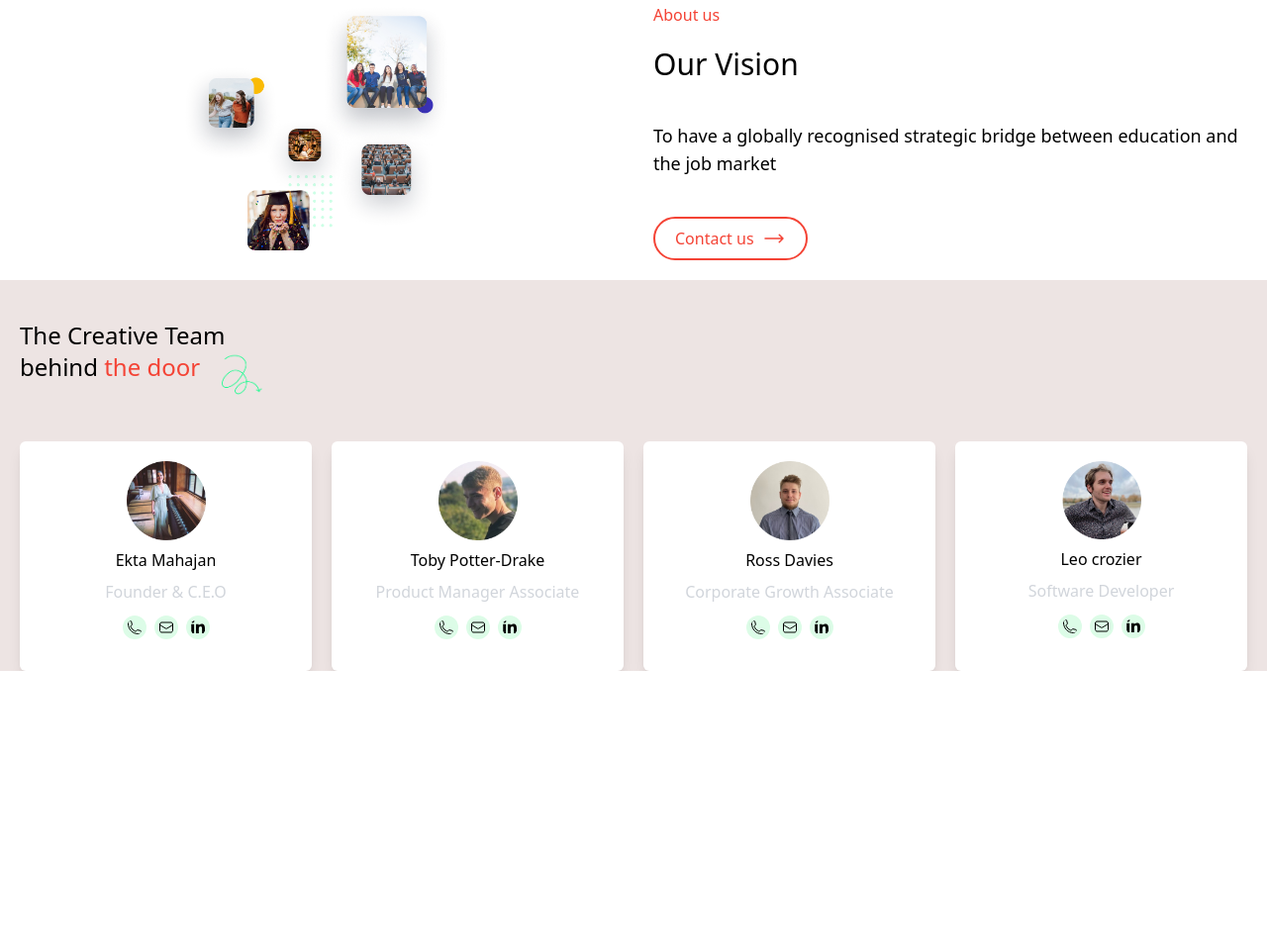
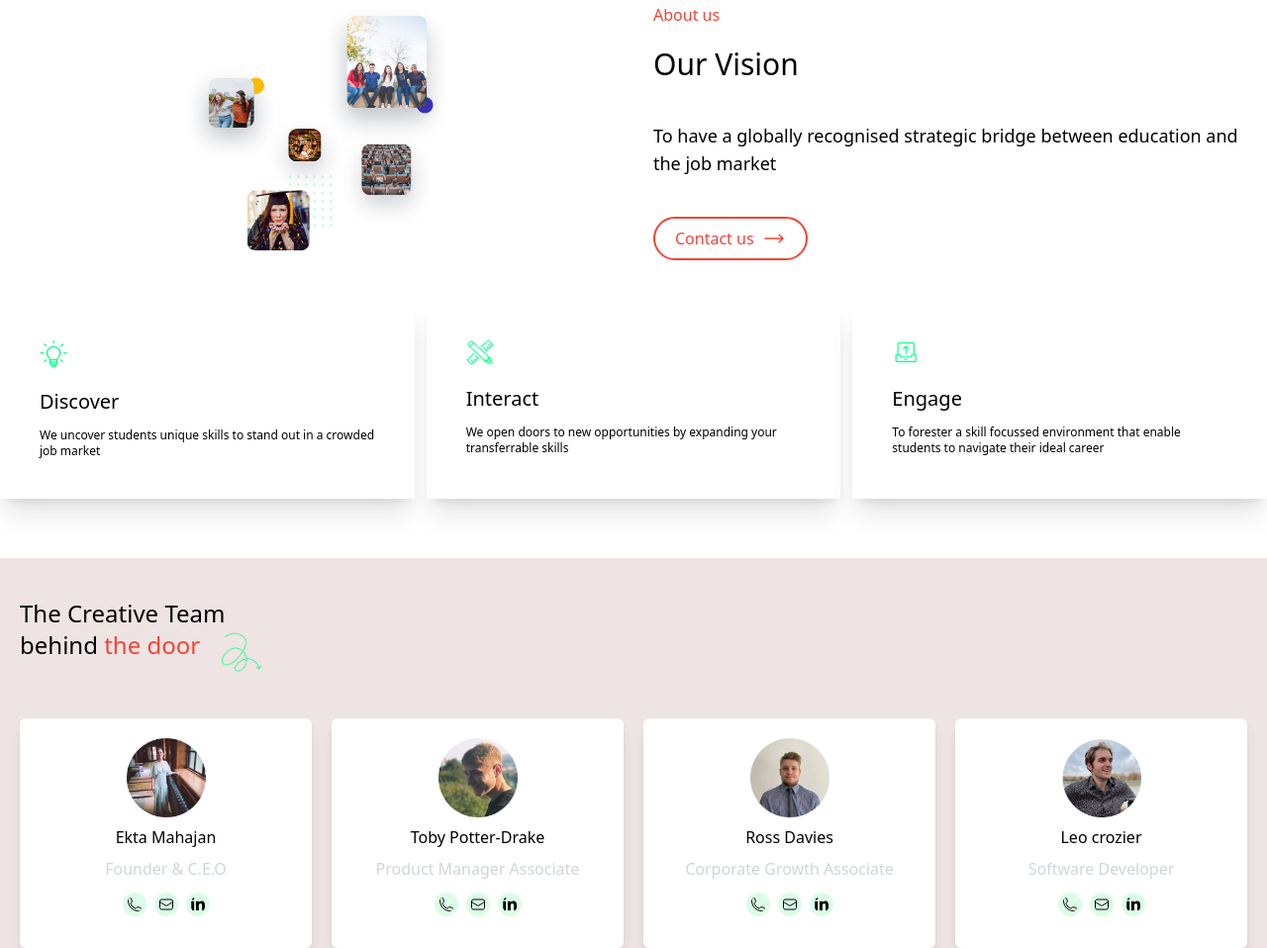
Before and after one commit to rakibulislam161363/Tailwind-project-03, a website built with Vite: page index.html in a window 1280 px wide. Shown: the part 927-1885 px from the top of the page at 99% size. Before the commit the page ends 1605 px from the top, so only its background shows below. Built offline with nearby package versions, Linux system fonts and the light colour scheme.

Commit message:
discover section end

```diff
--- a/index.html
+++ b/index.html
@@ -139,6 +139,32 @@
     <div class="col-span-12 md:col-span-6 flex justify-center md:order-1">
       <img class="h-[250px]" src="./image/Group 238902@2x.png" alt="">
     </div>
+  </section>
+
+  <!-- ! discover section -->
+
+  <section class="grid grid-cols-12 py-5 gap-3 mb-10">
+    <div class="px-10 py-10 md:col-span-4 col-span-12 shadow-xl">
+      <img class="w-7" src="./image/light.png" alt="">
+      <h1 class="dark:text-white text-xl pt-5">Discover</h1>
+      <p class="dark:text-white text-xs pt-3">We uncover students unique skills to stand out in a crowded job market
+      </p>
+    </div>
+    <!-- two -->
+    <div class="px-10 py-10 md:col-span-4 col-span-12 shadow-xl">
+      <img class="w-7" src="./image/xmark.png" alt="">
+      <h1 class="dark:text-white text-xl pt-5">Interact</h1>
+      <p class="dark:text-white text-xs pt-3">We open doors to new opportunities by expanding your transferrable skills
+      </p>
+    </div>
+    <!-- three -->
+    <div class="px-10 py-10 md:col-span-4 col-span-12 shadow-xl">
+      <img class="w-7" src="./image/Frame.png" alt="">
+      <h1 class="dark:text-white text-xl pt-5">Engage</h1>
+      <p class="dark:text-white text-xs pt-3">To forester a skill focussed environment that enable students to navigate their ideal career
+      </p>
+    </div>
+
   </section>
 
   <!-- ! creative section -->
```
